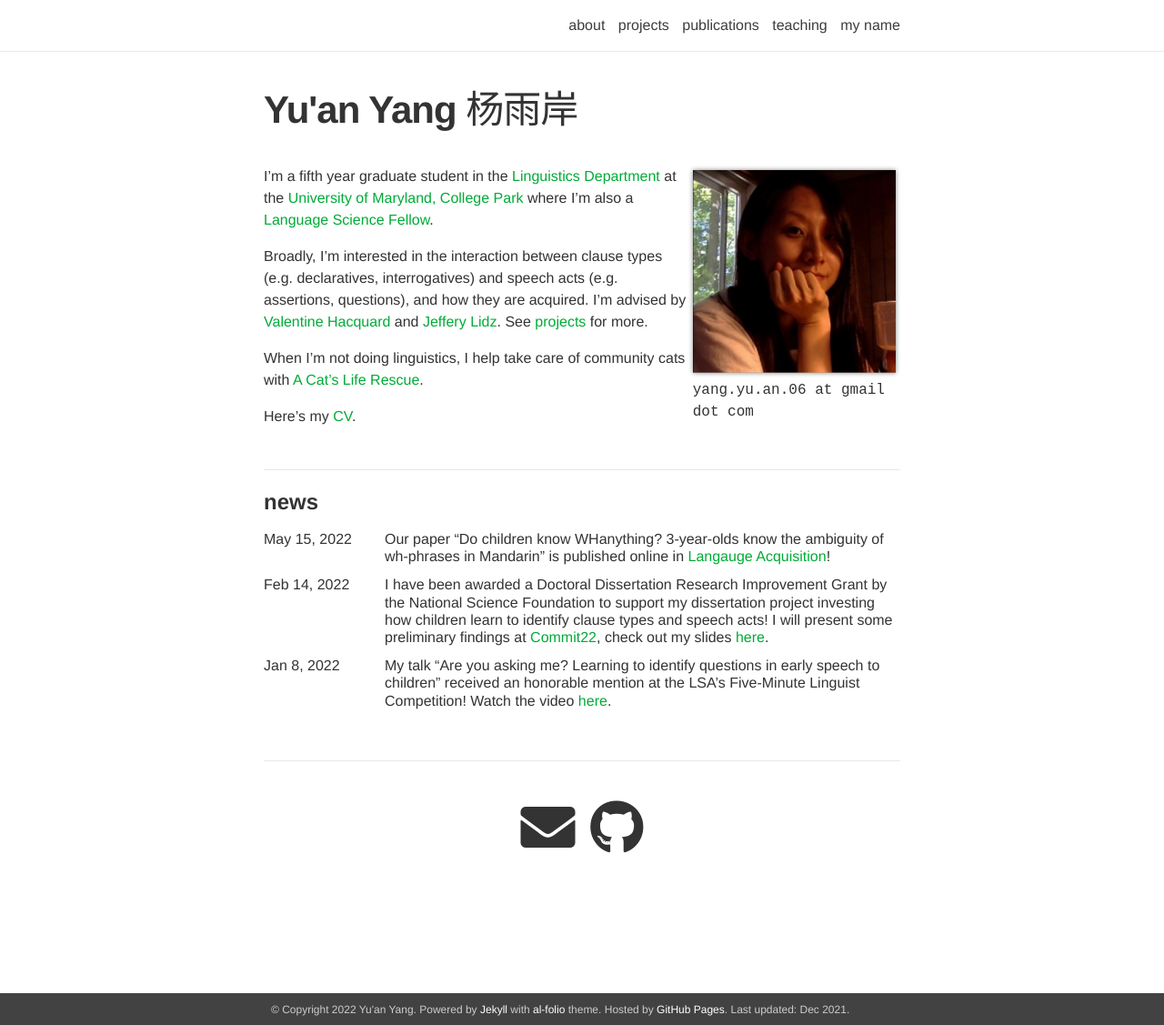
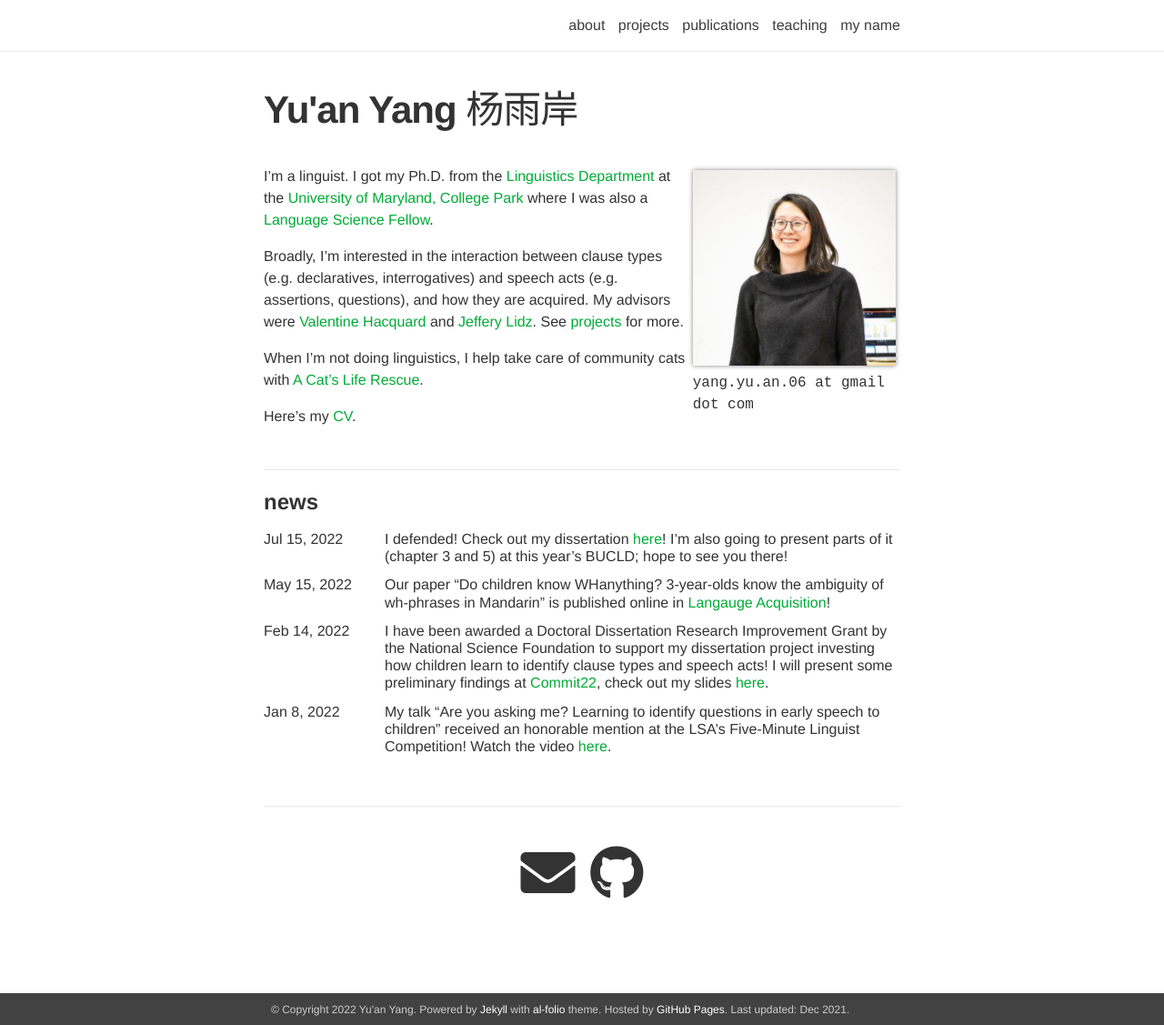
Before and after one commit to Yu-an/yu-an.github.io, a Jekyll site: the page built from _pages/about.md, in a window 1280 px wide and 1127 px high. Shown: the whole window at 91% size. Built offline with Jekyll 4.4.1, drawn with Linux system fonts in a browser that asks for light colours.

Commit message:
dissertation

```diff
--- a/_pages/about.md
+++ b/_pages/about.md
@@ -5,16 +5,16 @@ title: <strong>Yu'an Yang</strong> 杨雨岸
 
 profile:
   align: right
-  image: prof_pic.png
+  image: YY-portrait.jpeg
   address: >
     <p>yang.yu.an.06 at gmail dot com</p>
 
 news: true
 social: true
 ---
-I'm a fifth year graduate student in the <a href="{{site.data.coauthors["UMDling"].url}}" target="_blank">Linguistics Department</a> at the <a href="{{site.data.coauthors["UMD"].url}}" target="_blank">University of Maryland, College Park</a> where I'm also a <a href="{{site.data.coauthors["UMDlsf"].url}}" target="_blank">Language Science Fellow</a>.
+I'm a linguist. I got my Ph.D. from the <a href="{{site.data.coauthors["UMDling"].url}}" target="_blank">Linguistics Department</a> at the <a href="{{site.data.coauthors["UMD"].url}}" target="_blank">University of Maryland, College Park</a> where I was also a <a href="{{site.data.coauthors["UMDlsf"].url}}" target="_blank">Language Science Fellow</a>.
 
-Broadly, I'm interested in the interaction between clause types (e.g. declaratives, interrogatives) and speech acts (e.g. assertions, questions), and how they are acquired. I'm advised by <a href="{{site.data.coauthors["Valentine"].url}}" target="_blank">Valentine Hacquard</a> and <a href="{{site.data.coauthors["Jeffrey"].url}}" target="_blank">Jeffery Lidz</a>. See [projects](/projects/) for more.
+Broadly, I'm interested in the interaction between clause types (e.g. declaratives, interrogatives) and speech acts (e.g. assertions, questions), and how they are acquired. My advisors were <a href="{{site.data.coauthors["Valentine"].url}}" target="_blank">Valentine Hacquard</a> and <a href="{{site.data.coauthors["Jeffrey"].url}}" target="_blank">Jeffery Lidz</a>. See [projects](/projects/) for more.
 
 When I'm not doing linguistics, I help take care of community cats with [A Cat's Life Rescue](https://www.acatsliferescue.org).
 
--- a/_projects/1_questions.markdown
+++ b/_projects/1_questions.markdown
@@ -6,7 +6,7 @@ img: /assets/img/whanything.png
 ---
 
 We use language to perform various kinds of communicative acts - providing information, asking questions, making requests, etc. In any language, there are specific signals in the form of a sentence that indicates what communicative act it is typically used for. But these signals vary from language to language. In this project, we ask how children learn to identify the communicative acts of the people speaking to them while learning the surface signals associated with these acts.
-- Output: [abstract](../assets/pdf/Questionhood_abstract_LSA.pdf) Commit22 [slides](../assets/pdf/YGHL-Commit22.pdf)
+- Output: [dissertation](https://lingbuzz.net/lingbuzz/006730)
 
 Mandarin pose an additional problem: its *wh*-words (e.g. *shenme* "what") can function as question words (like English *what*) or indefinites (like English *any*, Cheng 1991 a.o.). I explore the acquisition of the indefinite meaning (joint work with <a href="{{site.data.coauthors["Daniel"].url}}" target="_blank">Daniel Goodhue</a>, <a href="{{site.data.coauthors["Valentine"].url}}" target="_blank">Valentine Hacquard</a>, and <a href="{{site.data.coauthors["Jeffrey"].url}}" target="_blank">Jeffery Lidz</a>, and find that three-year-olds are sensitive to this ambiguity.
 
```
Also changed, not shown: _bibliography/papers.bib (+16 -5 lines), _news/announcement_1.md (+2 -2 lines), _news/announcement_2.md (+2 -2 lines), _news/announcement_3.md (+2 -2 lines), _news/announcement_4.md (added, +7 -0 lines), _pages/projects.md (+1 -8 lines), assets/img/YY-portrait.jpeg (added).
